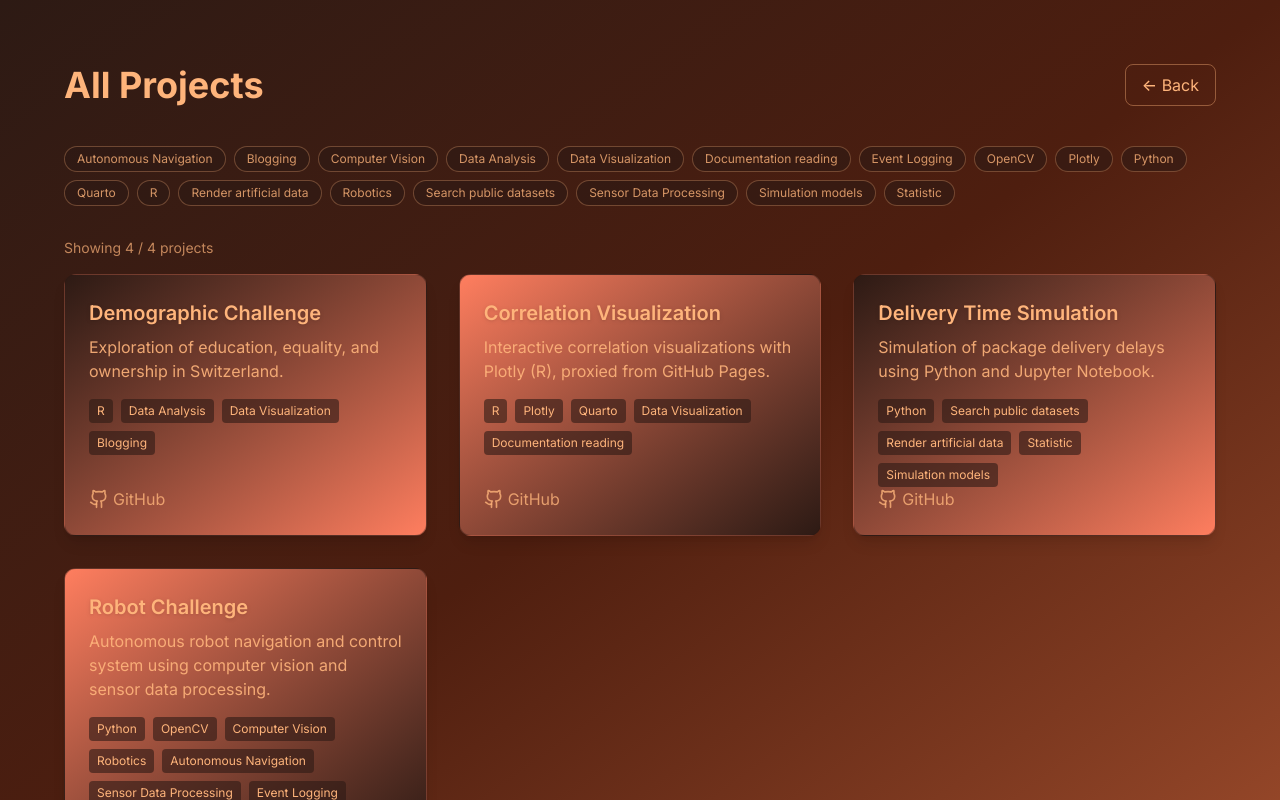
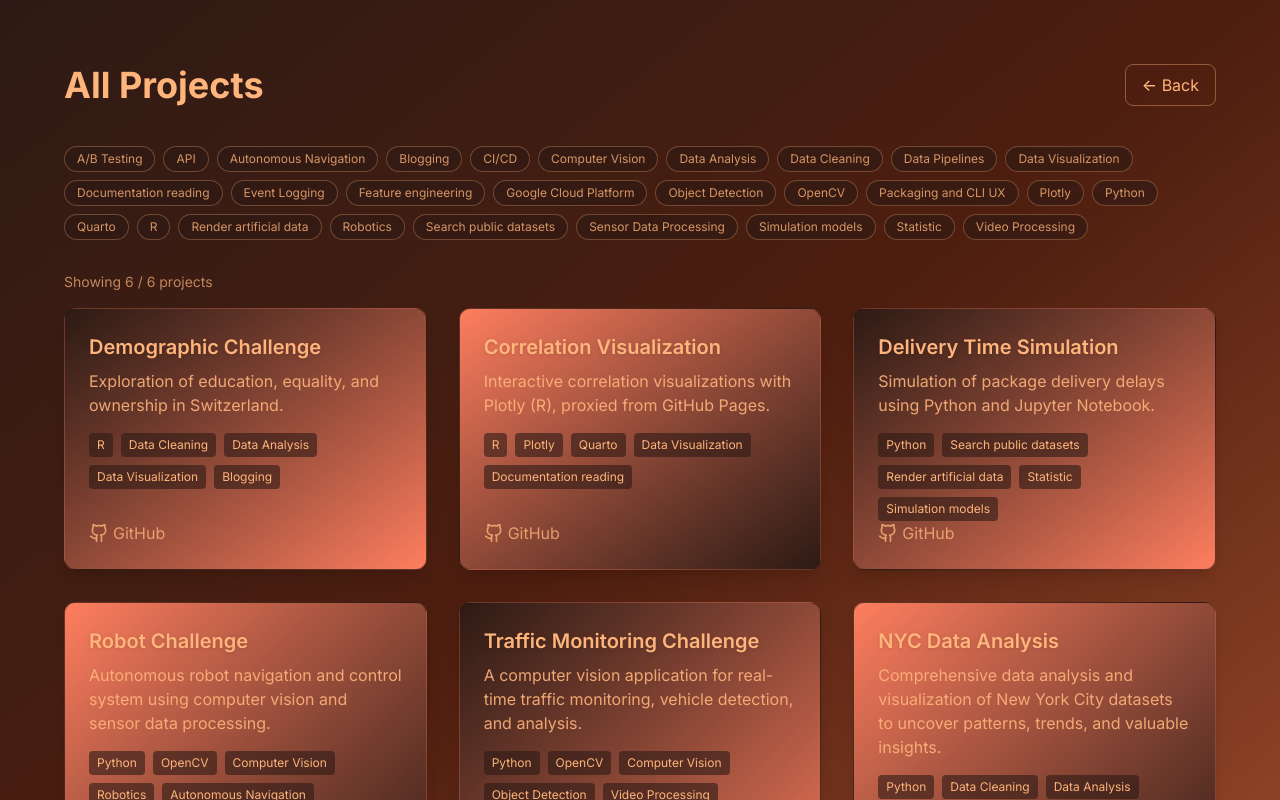
Before and after one commit to mikeandrusyak/Portfolio, a Next.js app: page /projects in a window 1280 px wide. Shown: the top 800 px of the page. Built offline with nearby package versions, Linux system fonts and the light colour scheme; a web font is replaced by a local one.

Commit message:
refactor: update project tags and featured status; add new Traffic Monitoring and NYC Data Analysis projects

```diff
--- a/data/projects.ts
+++ b/data/projects.ts
@@ -6,7 +6,7 @@ export const projects = [
   slug: 'demographic-challenge',
   embedUrl: '/api/projects/remote?url=https%3A%2F%2Fmikeandrusyak.github.io%2FDemografie-Challenge%2F',
     href: '/projects/demographic-challenge',
-    tags: ['R', 'Data Analysis', 'Data Visualization', 'Blogging'],
+    tags: ['R', 'Data Cleaning', 'Data Analysis', 'Data Visualization', 'Blogging'],
     featured: true,
   },
   {
@@ -17,7 +17,7 @@ export const projects = [
     embedUrl: '/api/projects/remote?url=https%3A%2F%2Fmikeandrusyak.github.io%2Fcorrelation_with_plotly%2F',
     href: '/projects/correlation-visualization-remote',
     tags: ['R', 'Plotly', 'Quarto', 'Data Visualization', 'Documentation reading'],
-    featured: true,
+    featured: false,
   },
   {
     title: 'Delivery Time Simulation',
@@ -27,7 +27,7 @@ export const projects = [
     embedUrl: '/api/projects/remote?url=https%3A%2F%2Fmikeandrusyak.github.io%2Fsimulation_of_the_delivery_time%2F',
     href: '/projects/delivery-time-simulation-remote',
     tags: ['Python', 'Search public datasets', 'Render artificial data', 'Statistic', 'Simulation models'],
-    featured: true,
+    featured: false,
   },
   {
     title: 'Robot Challenge',
@@ -39,6 +39,28 @@ export const projects = [
     tags: ['Python', 'OpenCV', 'Computer Vision', 'Robotics', 'Autonomous Navigation', 'Sensor Data Processing', 'Event Logging'],
     featured: true,
   },
+  {
+    title: 'Traffic Monitoring Challenge',
+    description: 'A computer vision application for real-time traffic monitoring, vehicle detection, and analysis.',
+    github: 'https://github.com/mikeandrusyak/Traffic-monitoring-Challenge',
+    slug: 'traffic-monitoring-challenge-remote',
+    embedUrl: '/api/projects/remote?url=https%3A%2F%2Fmikeandrusyak.github.io%2FTraffic-monitoring-Challenge%2F',
+    href: '/projects/traffic-monitoring-challenge-remote',
+    tags: ['Python', 'OpenCV', 'Computer Vision', 'Object Detection', 'Video Processing',
+      'Data Cleaning', 'Data Analysis', 'Data Visualization', 'Data Pipelines', 'Google Cloud Platform'],
+    featured: true,
+  },
+  {
+    title: 'NYC Data Analysis',
+    description: 'Comprehensive data analysis and visualization of New York City datasets to uncover patterns, trends, and valuable insights.',
+    github: 'https://github.com/mikeandrusyak/NYC_data',
+    slug: 'nyc-data-remote',
+    embedUrl: '/api/projects/remote?url=https%3A%2F%2Fmikeandrusyak.github.io%2FNYC_data%2F',
+    href: '/projects/nyc-data-remote',
+    tags: ['Python', 'Data Cleaning', 'Data Analysis', 'Feature engineering', 'Data Visualization', 'Data Pipelines',
+       'CI/CD', 'A/B Testing', 'Packaging and CLI UX',  'API'],
+    featured: true,
+  },
 ];
 
 export type Project = typeof projects[number];
```
